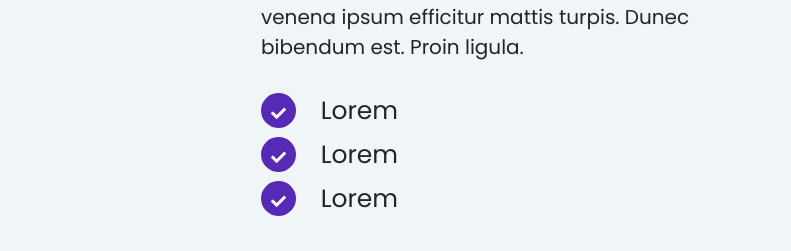
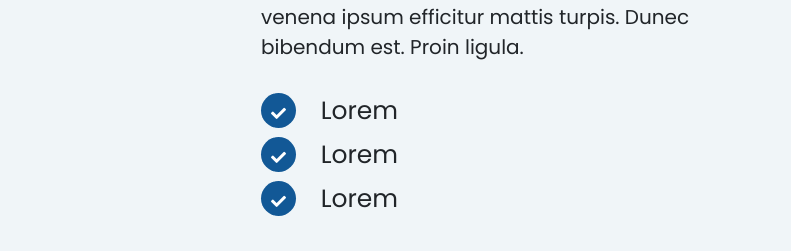
Before and after one commit to arturrosajunior/celeste-site, a plain HTML site: page index.html in a window 1280 px wide. Shown: the part 1751-2002 px from the top of the page, 489-1280 px from the left. Drawn offline with nearby package versions, Linux system fonts and the light colour scheme.

Commit message:
color blue

```diff
--- a/css/style.css
+++ b/css/style.css
@@ -71,7 +71,7 @@ ul li {
   position: relative;
 }
 ul li span {
-  background-color: #5629b7;
+  background-color: var(--color-purple);
   color: #fff;
   margin-right: 18px;
   text-align: center;
```
